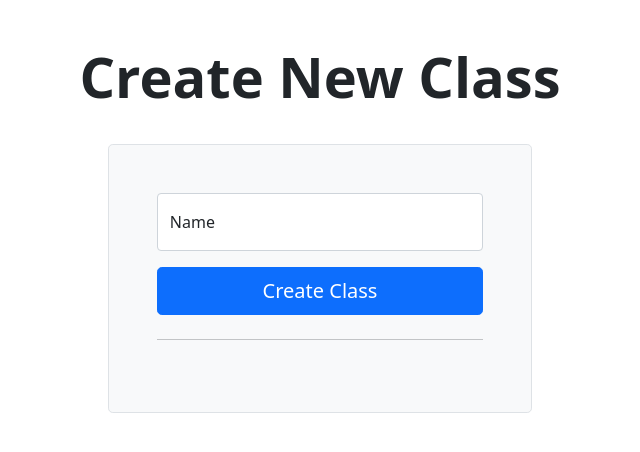
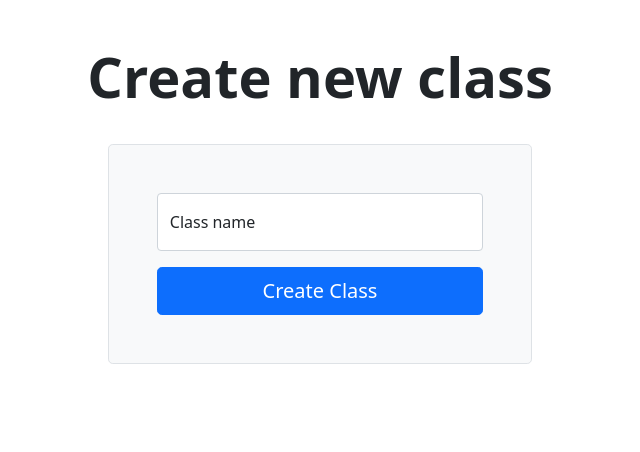
Before and after one commit to pedrofdzl/pingus-hackmty21, a Flask app: page /classes/register in a window 1280 px wide. Shown: the part 56-508 px from the top of the page, without its empty margins (320-960 px from the left). Run offline with Flask 2, Linux system fonts and the light colour scheme; parts of the project's set-up code (start-up, migrations or seed data) failed here and were passed over.

Commit message:
Cambios chiquiticos cutes

```diff
--- a/app.py
+++ b/app.py
@@ -224,7 +224,7 @@ class EditForm(FlaskForm):
 #         return 'Class ' + str(self.id)
 
 class ClaseForm(FlaskForm):
-    name = StringField('Name', validators=[DataRequired(message='Name is Required'),])
+    name = StringField('Class name', validators=[DataRequired(message='Name is Required'),])
     submit = SubmitField('Create Class')
 
 
@@ -413,6 +413,7 @@ def user_delete(id):
         try:
             db.session.delete(user)
             db.session.commit()
+            flash('Your account has been successfully deleted')
             return redirect(url_for('welcome'))
         except:
             db.session.rollback()
--- a/templates/class_create.html
+++ b/templates/class_create.html
@@ -6,7 +6,7 @@
 
 {% block body %}
 <div class="container col-xl-10 col-xxl-8 px-4 py-5">
-    <h2 class="display-4 fw-bold lh-1 mb-3 text-center">Create New Class</h1>
+    <h2 class="display-4 fw-bold lh-1 mb-3 text-center">Create new class</h1>
         <br>
         <div class="col-md-10 mx-auto col-lg-5">
             {% for message in get_flashed_messages() %}
@@ -24,7 +24,6 @@
                 </div>
                 {{ form.submit(class="w-100 btn btn-lg btn-primary") }}
                 <!-- <button class="w-100 btn btn-lg btn-primary" type="submit">Create account</button> -->
-                <hr class="my-4">
             </form>
         </div>
 </div>
--- a/templates/profile.html
+++ b/templates/profile.html
@@ -28,6 +28,8 @@
             <br>
                 <a class="btn btn-primary px-2 me-md-1"  style="display: inline;" href="{{url_for('user_update', id = current_user.id)}}">Edit</a>
                 <a class="btn btn-danger px-2 me-md-1" style="display: inline;" href="{{url_for('logout')}}">Logout</a>
+                <br>
+                <br>
                 <a href="{{url_for('user_delete', id = current_user.id)}}">Delete account</a>
         </div>
         <div class="col-10 col-sm-8 col-lg-2 align-content-lg-end">
```
